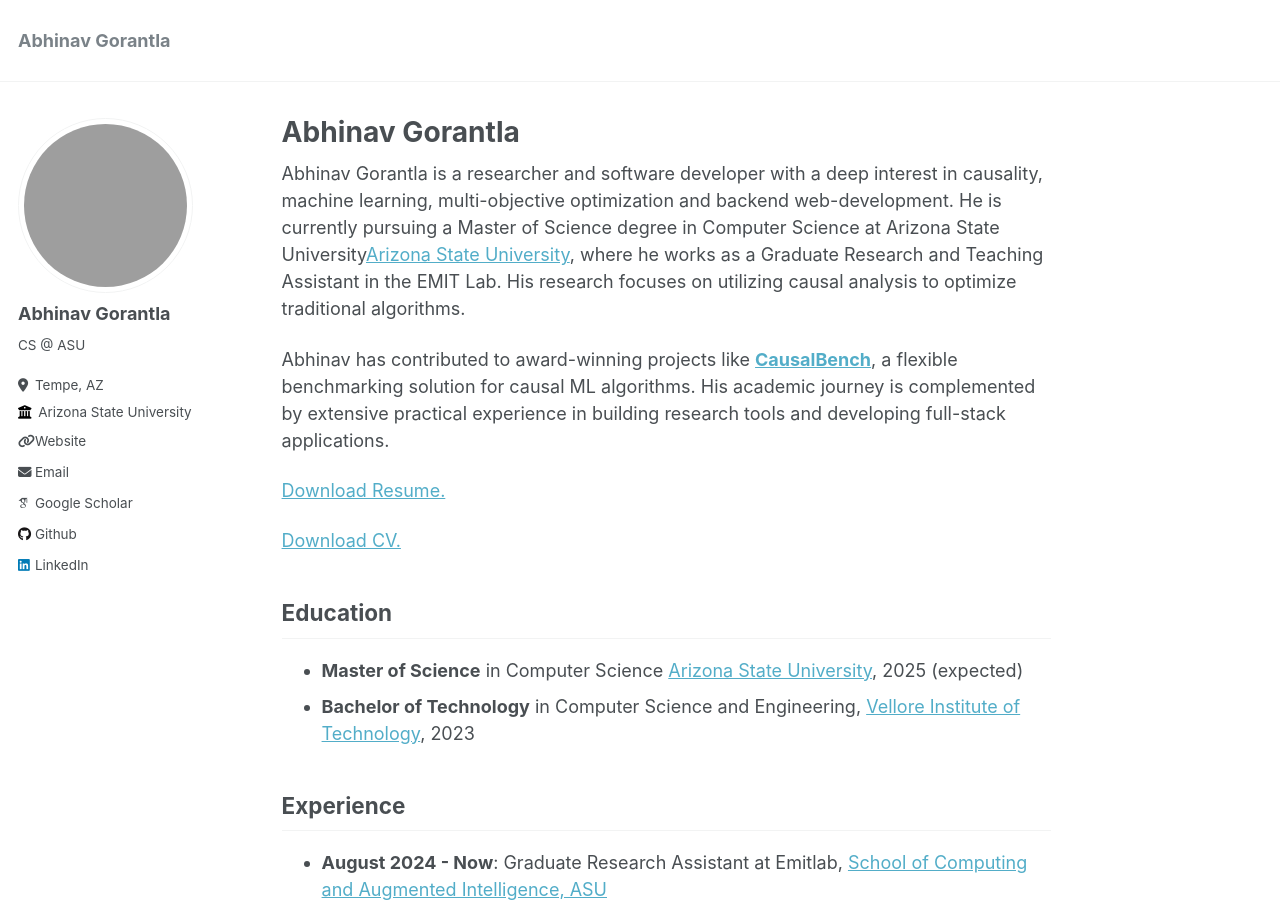
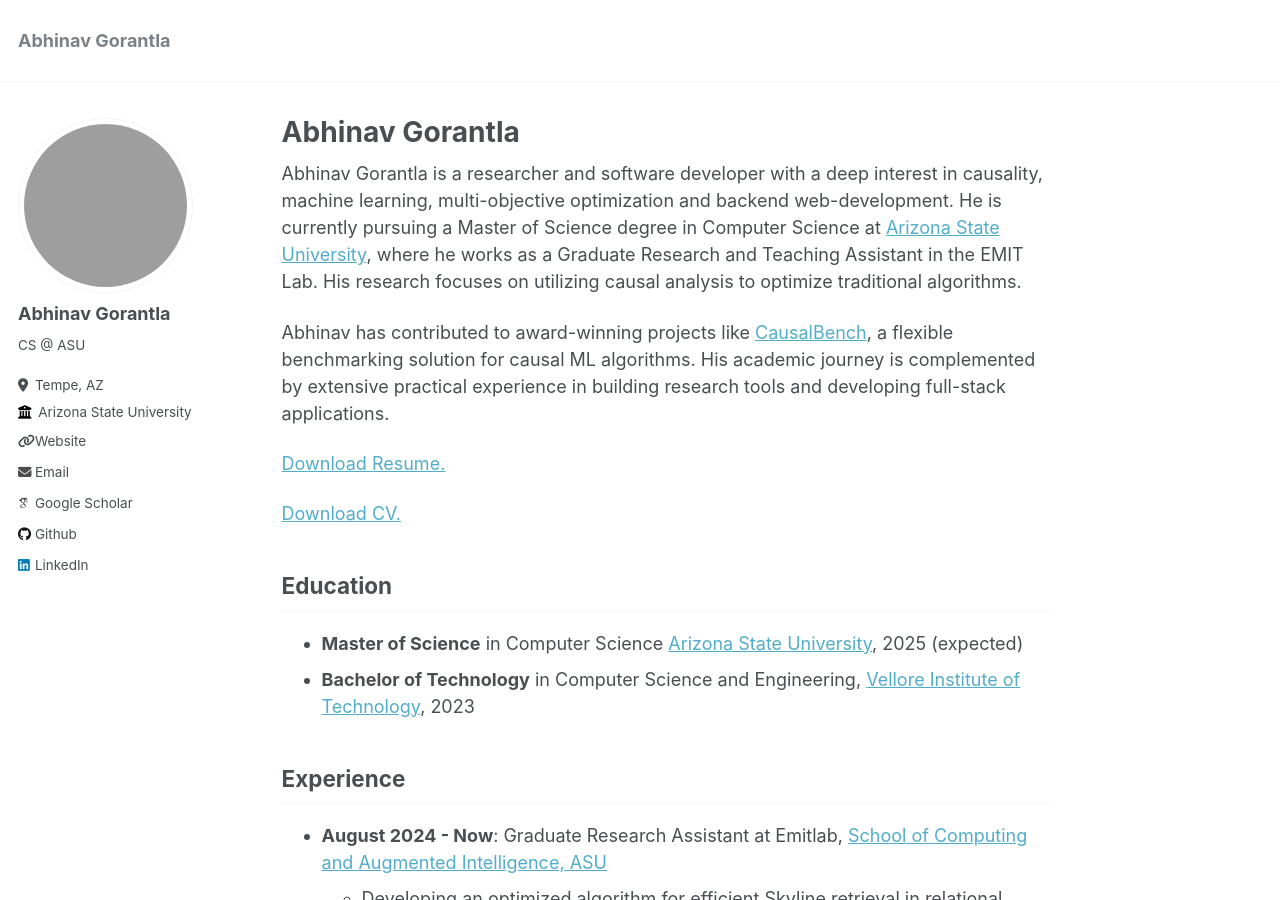
Before and after one commit to AbhinavGor/abhinavgor.github.io, a Jekyll site: the page built from _pages/about.md, in a window 1280 px wide and 900 px high. Built offline with Jekyll 4.4.1, drawn with Linux system fonts in a browser that asks for light colours; some web fonts are replaced; grey boxes are pictures that could not be loaded.

Commit message:
fix typo

```diff
--- a/_pages/about.md
+++ b/_pages/about.md
@@ -7,9 +7,9 @@ redirect_from:
   - /about.html
 ---
 
-Abhinav Gorantla is a researcher and software developer with a deep interest in causality, machine learning, multi-objective optimization and backend web-development. He is currently pursuing a Master of Science degree in Computer Science at Arizona State University[Arizona State University](https://scai.engineering.asu.edu/), where he works as a Graduate Research and Teaching Assistant in the EMIT Lab. His research focuses on utilizing causal analysis to optimize traditional algorithms.
+Abhinav Gorantla is a researcher and software developer with a deep interest in causality, machine learning, multi-objective optimization and backend web-development. He is currently pursuing a Master of Science degree in Computer Science at [Arizona State University](https://scai.engineering.asu.edu/), where he works as a Graduate Research and Teaching Assistant in the EMIT Lab. His research focuses on utilizing causal analysis to optimize traditional algorithms.
 
-Abhinav has contributed to award-winning projects like [**CausalBench**](https://causalbench.org), a flexible benchmarking solution for causal ML algorithms. His academic journey is complemented by extensive practical experience in building research tools and developing full-stack applications.
+Abhinav has contributed to award-winning projects like [CausalBench](https://causalbench.org), a flexible benchmarking solution for causal ML algorithms. His academic journey is complemented by extensive practical experience in building research tools and developing full-stack applications.
 
 [Download Resume.](/files/abhinav_gorantla_resume.pdf){:target="_blank"}
 
```
